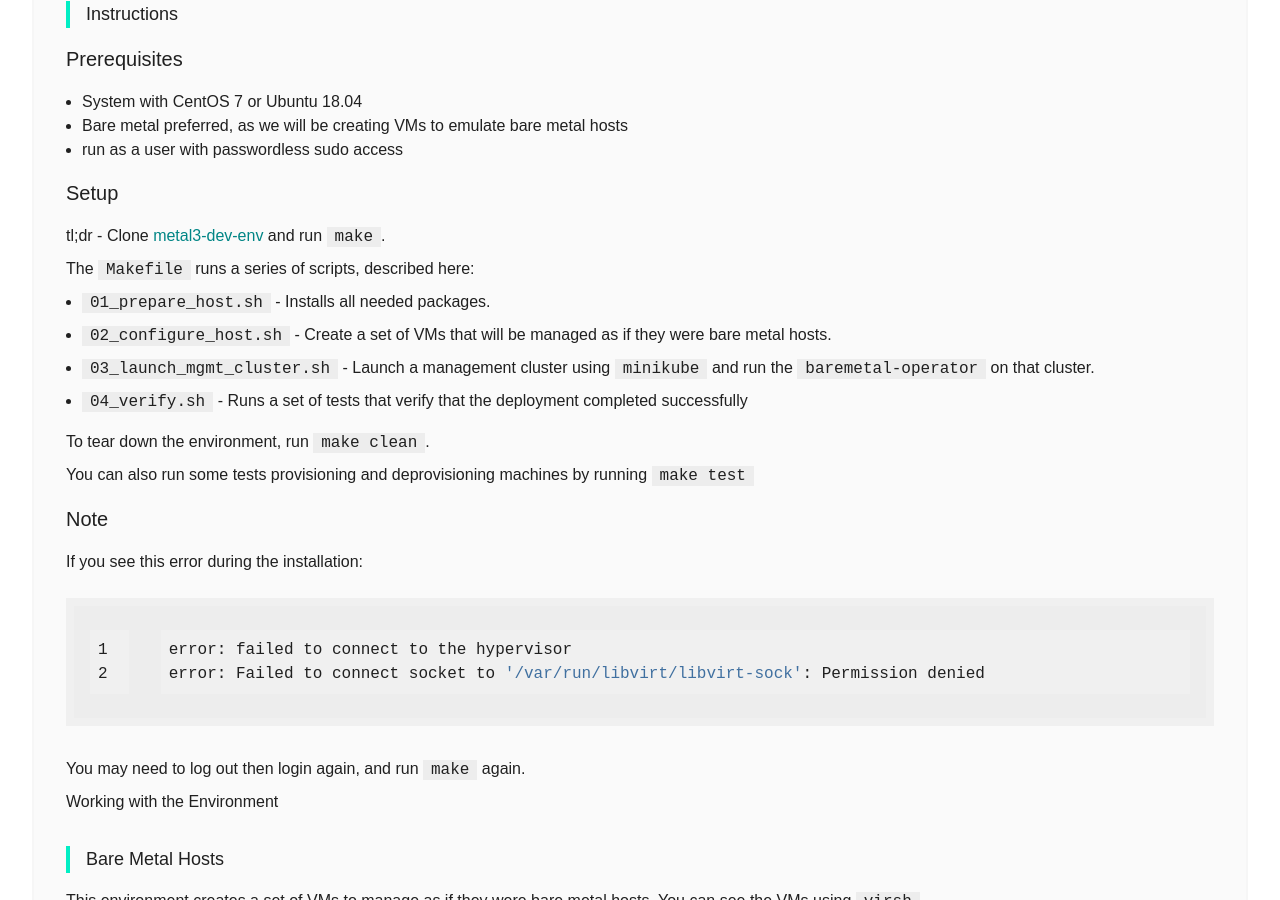
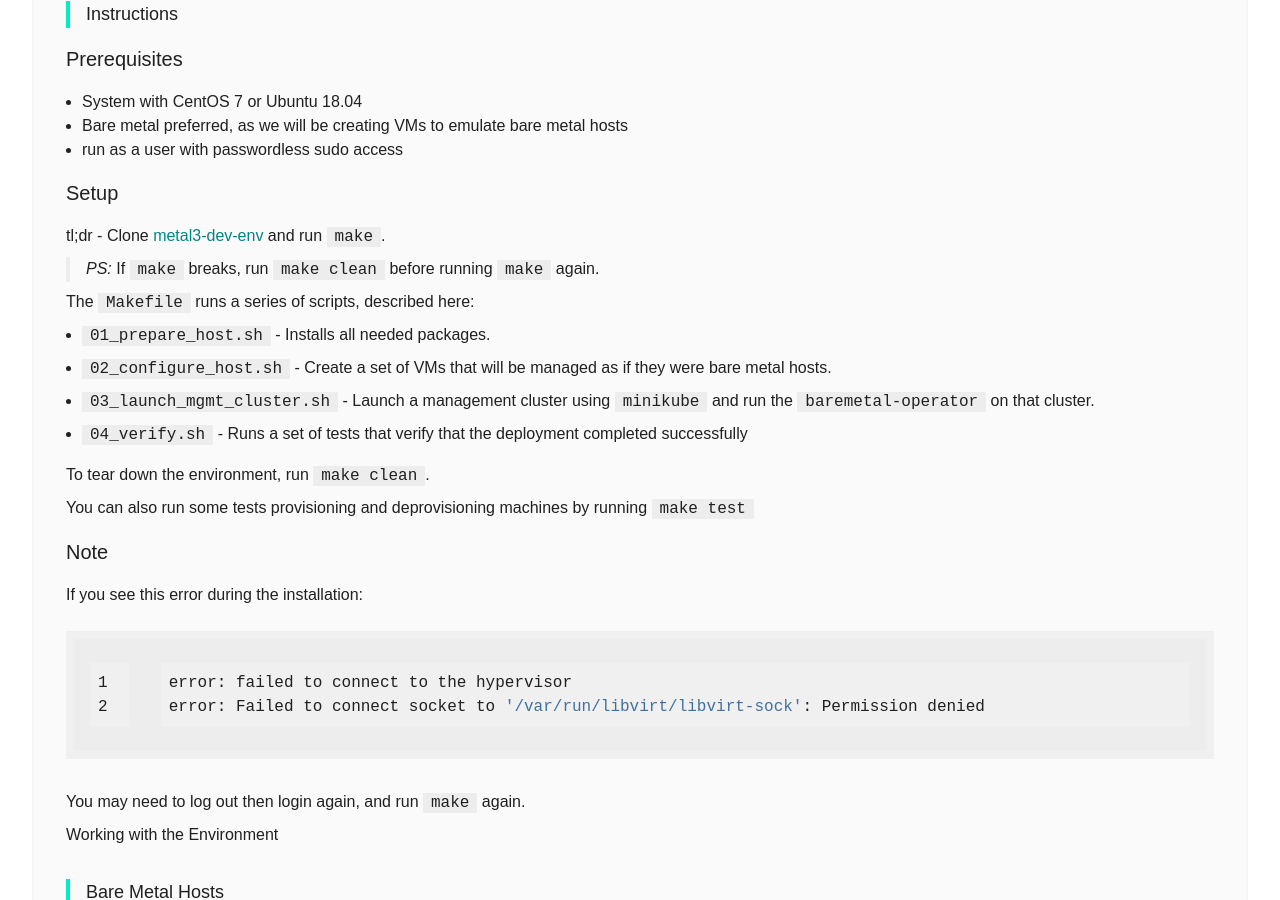
Before and after one commit to metal3-io/metal3-io.github.io, a Jekyll site: the page built from try-it.html, in a window 1280 px wide and 900 px high, scrolled down 708 px. Built offline with Jekyll 4.4.1, drawn with Linux system fonts in a browser that asks for light colours.

Commit message:
Update setup to include make clean

```diff
--- a/_includes/try-it.md
+++ b/_includes/try-it.md
@@ -19,6 +19,8 @@
 ### Setup
 
 tl;dr - Clone [metal3-dev-env](https://github.com/metal3-io/metal3-dev-env) and run `make`.
+
+> *PS:*  If `make` breaks, run `make clean` before running `make` again.
 
 The `Makefile` runs a series of scripts, described here:
 
```
